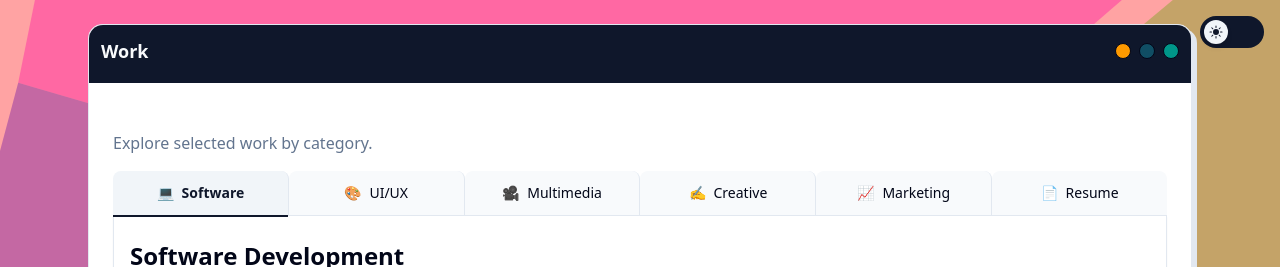
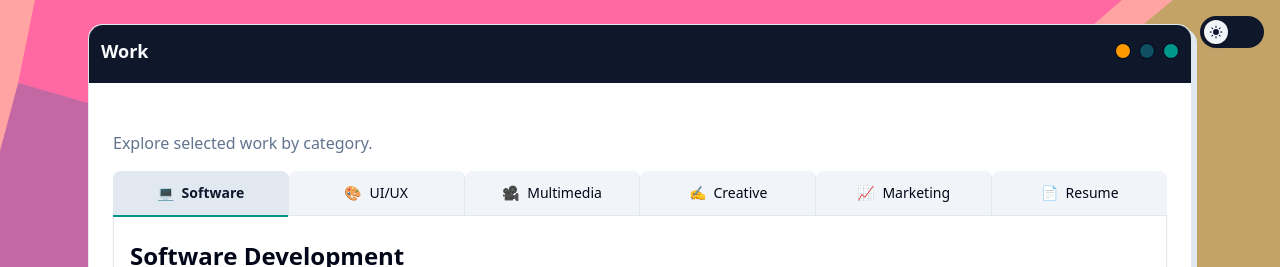
Before and after one commit to MaryBruff/portfolio, a Next.js app: page /work in a window 1280 px wide. Shown: the top 267 px of the page. Built offline with nearby package versions, Linux system fonts and the light colour scheme.

Commit message:
Fix nav contrast

```diff
--- a/src/app/work/page.tsx
+++ b/src/app/work/page.tsx
@@ -38,8 +38,8 @@ export default function WorkContent() {
                   animate={{
                     backgroundColor:
                       item === selectedTab
-                        ? "var(--sidebar-accent)"
-                        : "var(--sidebar)",
+                        ? "var(--sidebar-border)"
+                        : "var(--sidebar-accent)",
                     color:
                       item === selectedTab
                         ? "var(--sidebar-accent-foreground)"
@@ -54,7 +54,7 @@ export default function WorkContent() {
                   {item.label}
                   {item === selectedTab ? (
                     <motion.div
-                      className="absolute bottom-[-2px] left-0 right-0 h-[2px] bg-sidebar-primary"
+                      className="absolute bottom-[-2px] left-0 right-0 h-[2px] bg-chart-2"
                       layoutId="underline"
                       id="underline"
                       transition={{ duration: 0.2 }}
--- a/src/components/work/ProjectCard.tsx
+++ b/src/components/work/ProjectCard.tsx
@@ -45,7 +45,7 @@ export default function ProjectCard({ project, isDev = false }: ProjectCardProps
             {isVideo && (
               <div className="absolute inset-0 flex items-center justify-center">
                 <svg
-                  className="w-12 h-12 text-chart-4 opacity-80 hover:opacity-100"
+                  className="w-12 h-12 text-chart-2 opacity-80 hover:opacity-100"
                   fill="currentColor"
                   viewBox="0 0 24 24"
                 >
```
